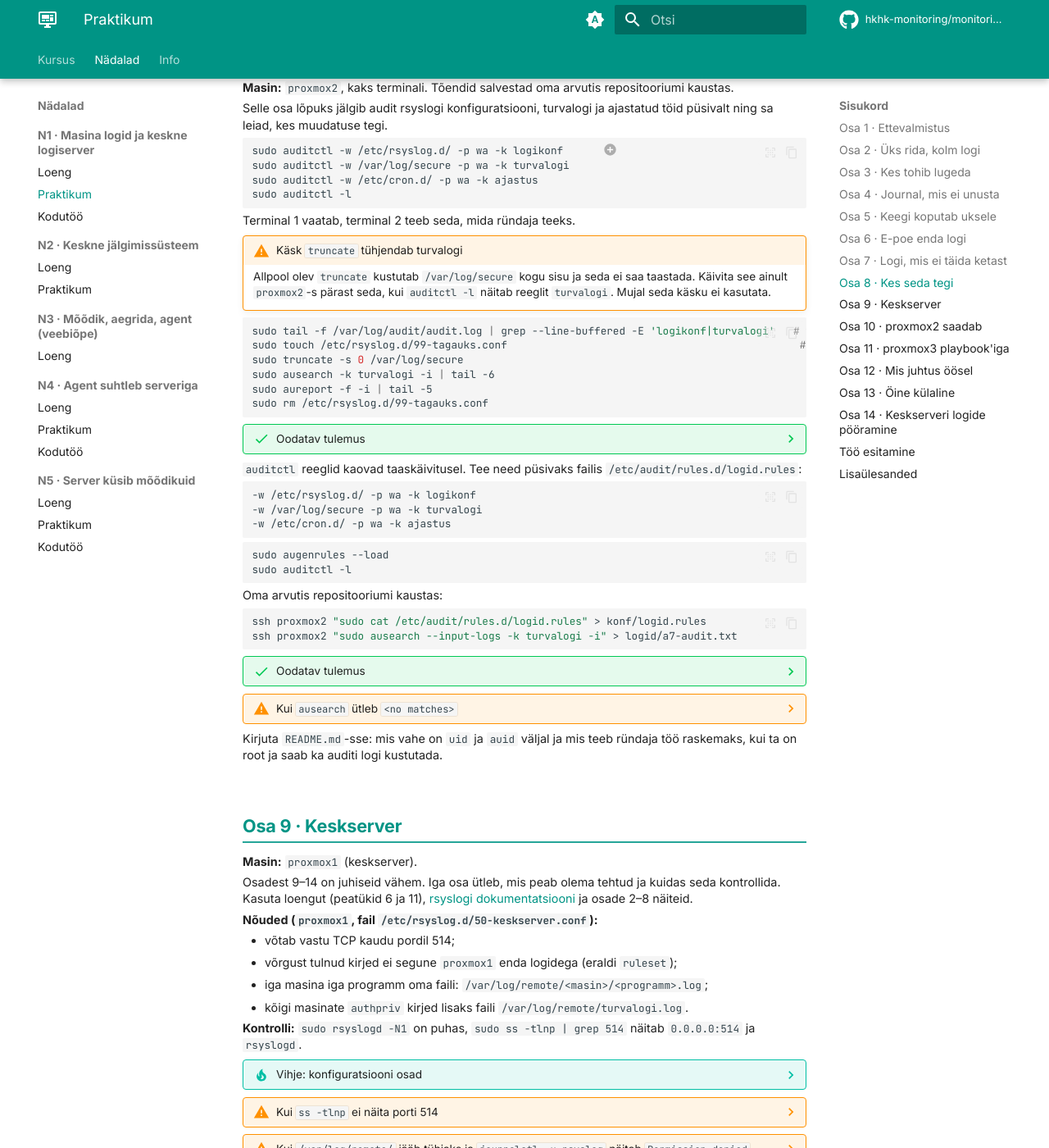
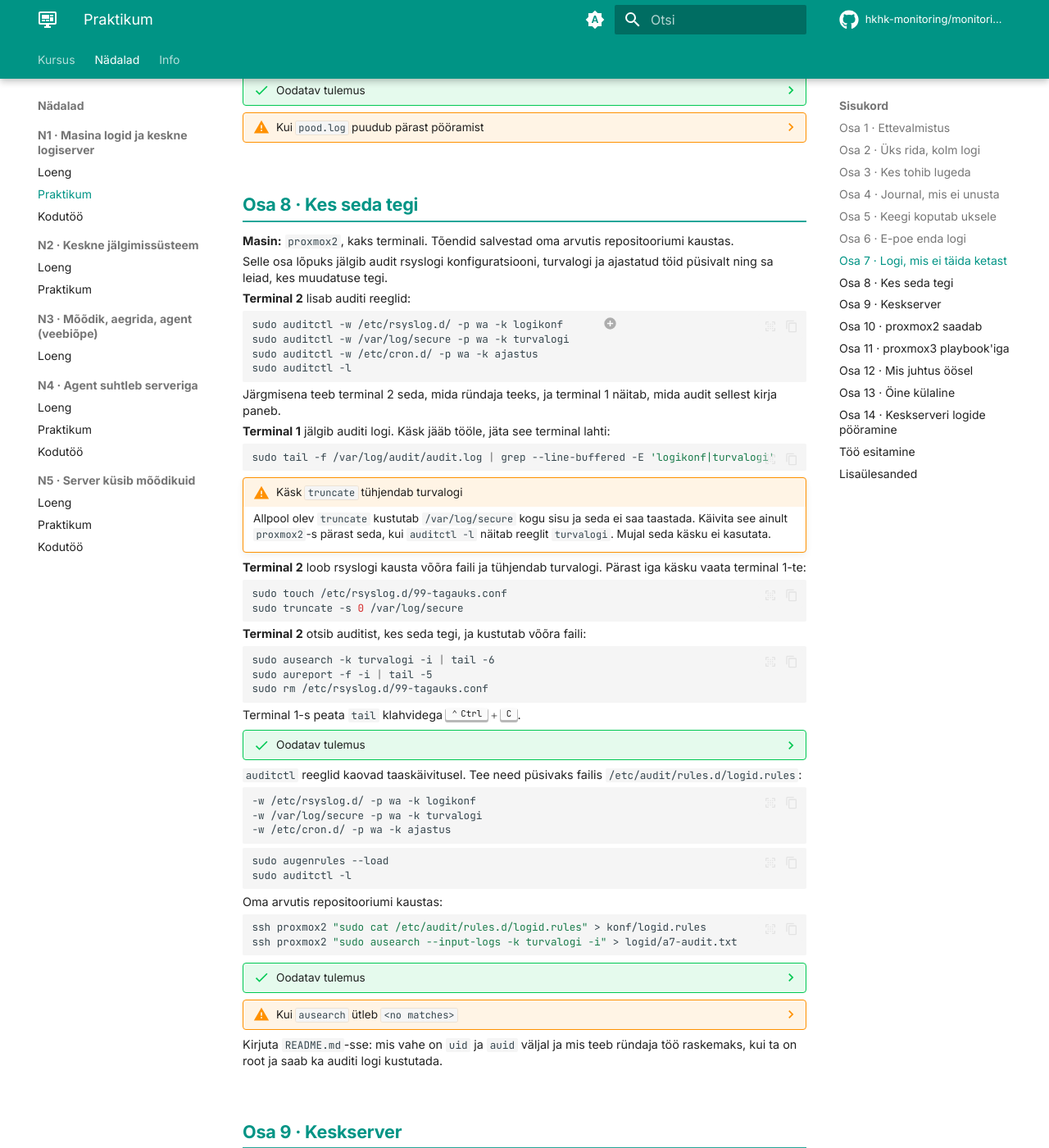
Before and after one commit to hkhk-monitoring/monitoring, an MkDocs documentation site: the page built from docs/week01/lab.md, in a window 1280 px wide and 1400 px high, scrolled down 5531 px. Shown: the whole window at 82% size. Built offline with MkDocs 1.6.1 and Material for MkDocs 9.7.7, drawn with Linux system fonts in a browser that asks for light colours; comment, search, counter and statistics services are not loaded; some of the changed text lies outside the part shown.

Commit message:
Praktikum 1: osades 2, 7 ja 8 on terminal 1 ja terminal 2 käsud eraldi plokkides
Varem olid mõlema terminali käsud ühes plokis ja kommentaariga märgitud. Kui plokk kleebiti ühte terminali, jäi tail -f tööle ja ülejäänud käsud ei käivitunud.

````diff
--- a/docs/week01/lab.md
+++ b/docs/week01/lab.md
@@ -118,10 +118,17 @@
 
 **Ennusta:** kui käivitad `logger`-i, kas rida jõuab journalisse, faili `/var/log/messages` või mõlemasse?
 
+**Terminal 1** jälgib faili `/var/log/messages`. Käsk jääb tööle, jäta see terminal lahti:
+
 ```bash
-sudo tail -f /var/log/messages                 # terminal 1
-logger -t n01test "tere logi"                  # terminal 2
-journalctl -t n01test -o verbose -n 1          # terminal 2
+sudo tail -f /var/log/messages
+```
+
+**Terminal 2** kirjutab logisse rea ja otsib selle journalist:
+
+```bash
+logger -t n01test "tere logi"
+journalctl -t n01test -o verbose -n 1
 ```
 
 ??? success "Oodatav tulemus"
@@ -399,12 +406,24 @@
 }
 ```
 
+**Terminal 2** teeb proovikäigu, kirjutab logisse 300 rida ja pöörab logi:
+
 ```bash
-sudo logrotate -d /etc/logrotate.d/pood                                       # proovikäik
+sudo logrotate -d /etc/logrotate.d/pood
 for i in $(seq 300); do logger -p local0.info -t pood "tellimus $i"; done
 sudo logrotate -v /etc/logrotate.d/pood
-sudo tail -f /var/log/pood.log.1                                              # terminal 1
-logger -p local0.info -t pood "pärast pööramist"                              # terminal 2
+```
+
+**Terminal 1** jälgib pööratud faili. Käsk jääb tööle:
+
+```bash
+sudo tail -f /var/log/pood.log.1
+```
+
+**Terminal 2** kirjutab uue rea ja vaatab, kas see jõudis uude faili:
+
+```bash
+logger -p local0.info -t pood "pärast pööramist"
 sudo tail -1 /var/log/pood.log
 ```
 
@@ -461,6 +480,8 @@
 
 Selle osa lõpuks jälgib audit rsyslogi konfiguratsiooni, turvalogi ja ajastatud töid püsivalt ning sa leiad, kes muudatuse tegi.
 
+**Terminal 2** lisab auditi reeglid:
+
 ```bash
 sudo auditctl -w /etc/rsyslog.d/ -p wa -k logikonf      # (1)!
 sudo auditctl -w /var/log/secure -p wa -k turvalogi
@@ -470,19 +491,33 @@
 
 1. `-w` jälgi faili või kausta, `-p wa` kirjutamine ja atribuutide muutmine, `-k` otsinguvõti. Hoiatus `Old style watch rules are slower` on normaalne.
 
-Terminal 1 vaatab, terminal 2 teeb seda, mida ründaja teeks.
+Järgmisena teeb terminal 2 seda, mida ründaja teeks, ja terminal 1 näitab, mida audit sellest kirja paneb.
+
+**Terminal 1** jälgib auditi logi. Käsk jääb tööle, jäta see terminal lahti:
+
+```bash
+sudo tail -f /var/log/audit/audit.log | grep --line-buffered -E 'logikonf|turvalogi'
+```
 
 !!! warning "Käsk `truncate` tühjendab turvalogi"
     Allpool olev `truncate` kustutab `/var/log/secure` kogu sisu ja seda ei saa taastada. Käivita see ainult `proxmox2`-s pärast seda, kui `auditctl -l` näitab reeglit `turvalogi`. Mujal seda käsku ei kasutata.
 
+**Terminal 2** loob rsyslogi kausta võõra faili ja tühjendab turvalogi. Pärast iga käsku vaata terminal 1-te:
+
 ```bash
-sudo tail -f /var/log/audit/audit.log | grep --line-buffered -E 'logikonf|turvalogi'   # terminal 1
-sudo touch /etc/rsyslog.d/99-tagauks.conf                                               # terminal 2
+sudo touch /etc/rsyslog.d/99-tagauks.conf
 sudo truncate -s 0 /var/log/secure
+```
+
+**Terminal 2** otsib auditist, kes seda tegi, ja kustutab võõra faili:
+
+```bash
 sudo ausearch -k turvalogi -i | tail -6
 sudo aureport -f -i | tail -5
 sudo rm /etc/rsyslog.d/99-tagauks.conf
 ```
+
+Terminal 1-s peata `tail` klahvidega ++ctrl+c++.
 
 ??? success "Oodatav tulemus"
 
````
